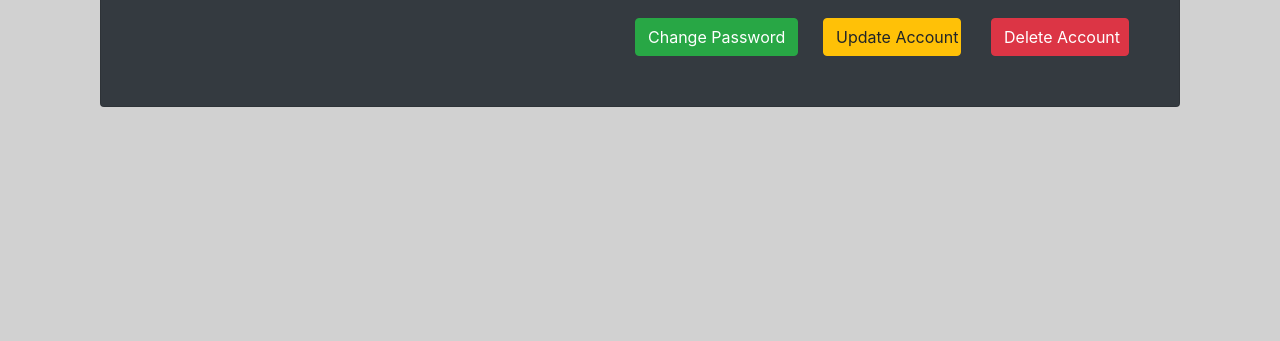
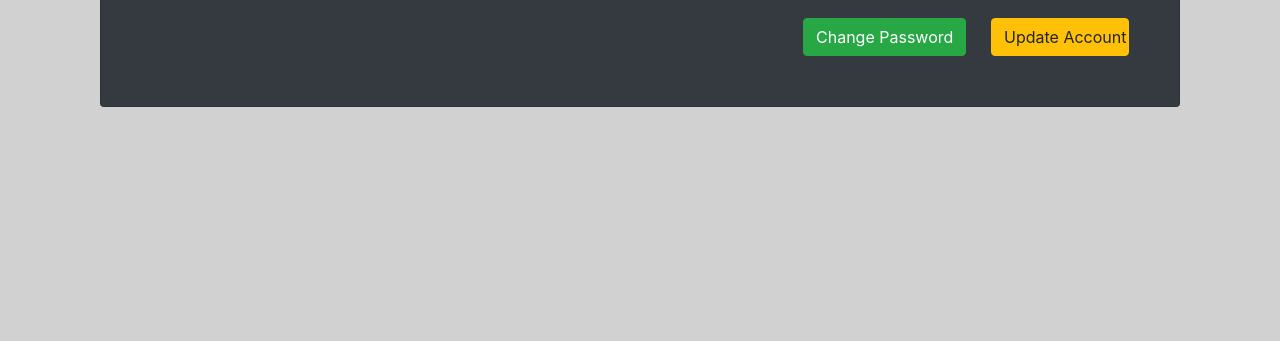
Before and after one commit to cleif/ISQA8210-Assignment5, a Django app: page /users/account/ in a window 1280 px wide. Shown: the part 459-800 px from the top of the page. Run offline with Django 3.2, Linux system fonts and the light colour scheme; some libraries are stand-ins or nearby versions.

Commit message:
rm'd delete account button

```diff
--- a/templates/account.html
+++ b/templates/account.html
@@ -23,9 +23,6 @@
             <div class="col-2" >
                 <a class="btn btn-warning btn-block"  href="{% url 'user_edit' user.id%}">Update Account</a>
             </div>
-            <div class="col-2" >
-                <a class="btn btn-danger btn-block" href="{% url 'user_delete' user.id%}">Delete Account</a>
-            </div>
         </div>
     </div>
 
```
